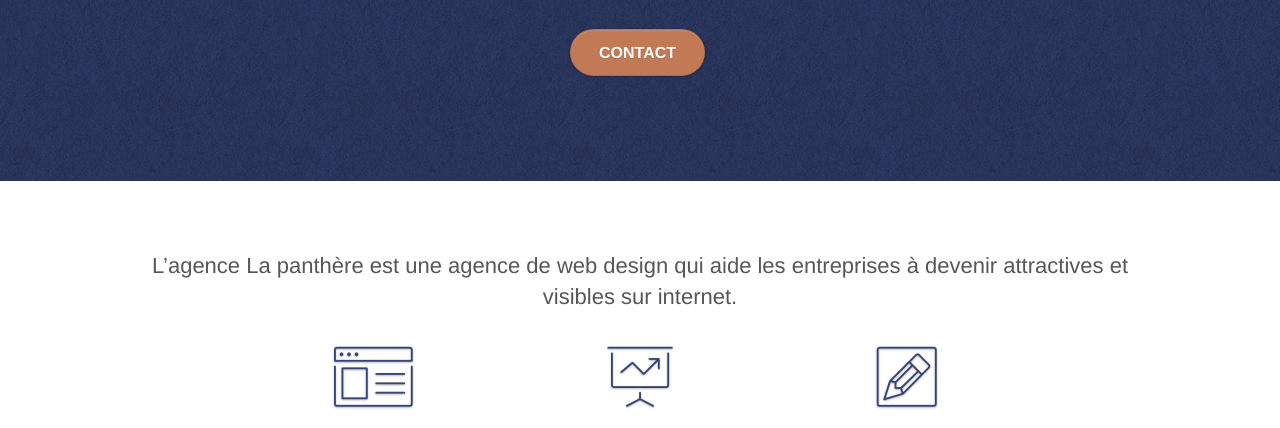
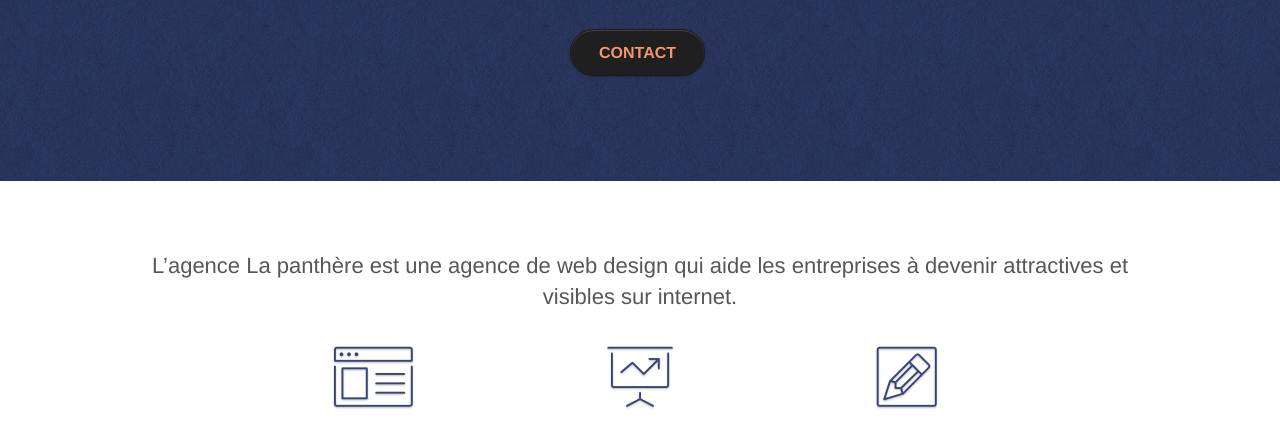
Before and after one commit to aperbet56/P4_Agence_Lapanthere_Perbet_Annabelle_05_2022, a plain HTML site: page index.html in a window 1280 px wide. In both pictures the pointer is over the link 637 px from the left and 403 px from the top of the page. Shown: the part 351-779 px from the top of the page. Drawn offline with Linux system fonts and the light colour scheme.

Commit message:
Correction contraste bouton au hover

```diff
--- a/style.css
+++ b/style.css
@@ -794,8 +794,8 @@ h4 {
 }
 
 .btn-atomic-tangerine:hover {
-    background: #c27956!important;
-    color: #FFFFFF!important;
+    background: #1f1f1f!important;
+    color: #f3976c! important;
 }
 
 .ltc-white {
```
